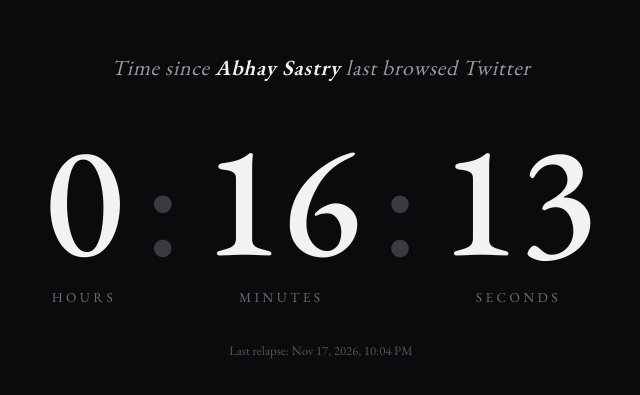
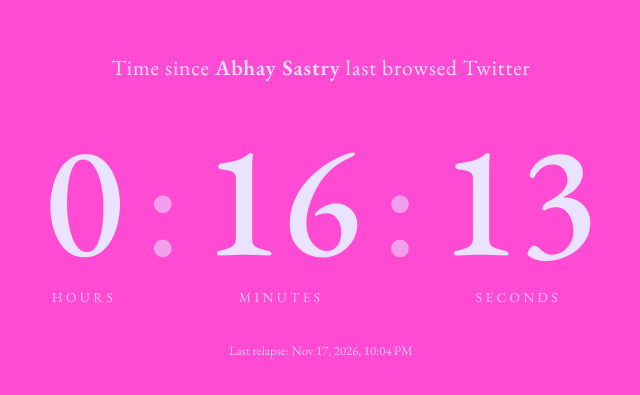
Before and after one commit to VanceVanderhaven2001/minutessinceabhaysastrylastbrowsedtwitter, a plain HTML site: page index.html in a window 1280 px wide. Shown: the part 195-590 px from the top of the page, without its empty margins (319-959 px from the left). Drawn offline with nearby package versions, Linux system fonts and the light colour scheme.

Commit message:
Update index.html

```diff
--- a/index.html
+++ b/index.html
@@ -10,8 +10,8 @@
   * { box-sizing: border-box; margin: 0; }
   html, body { height: 100%; }
   body {
-    background: #0b0b0d;
-    color: #f2f2f2;
+    background: #FF4BD4;
+    color: #E9E3FF;
     font-family: "EB Garamond", Garamond, serif;
     display: flex; flex-direction: column;
     align-items: center; justify-content: center;
@@ -19,10 +19,10 @@
   }
   .label {
     font-size: clamp(0.85rem, 2.2vw, 1.15rem);
-    letter-spacing: 0.04em; color: #9a9aa3;
+    letter-spacing: 0.04em; color: #E9E3FF;
     max-width: 40ch; line-height: 1.5;
   }
-  .label strong { color: #f2f2f2; font-weight: 600; }
+  .label strong { color: #E9E3FF; font-weight: 600; }
   .clock {
     display: flex; align-items: flex-start; justify-content: center;
     gap: clamp(0.4rem, 2vw, 1.2rem);
@@ -31,11 +31,11 @@
   }
   .unit { display: flex; flex-direction: column; align-items: center; gap: 0.6rem; }
   .num { font-size: clamp(3.5rem, 16vw, 10rem); line-height: 1; font-weight: 500; }
-  .sep { font-size: clamp(3.5rem, 16vw, 10rem); line-height: 1; color: #3a3a42; font-weight: 400; }
-  .label { font-size: clamp(0.8rem, 4.2vw, 1.35rem); font-style: italic; white-space: nowrap; max-width: none; }
+  .sep { font-size: clamp(3.5rem, 16vw, 10rem); line-height: 1; color: #E9E3FF; opacity: 0.55; font-weight: 400; }
+  .label { font-size: clamp(0.8rem, 4.2vw, 1.35rem); white-space: nowrap; max-width: none; }
   .since { font-size: 0.95rem; }
-  .cap { font-size: 0.85rem; letter-spacing: 0.25em; text-transform: uppercase; color: #6b6b74; }
-  .since { font-size: 0.8rem; color: #55555e; }
+  .cap { font-size: 0.85rem; letter-spacing: 0.25em; text-transform: uppercase; color: #E9E3FF; opacity: 0.8; }
+  .since { font-size: 0.8rem; color: #E9E3FF; opacity: 0.8; }
 </style>
 </head>
 <body>
```
